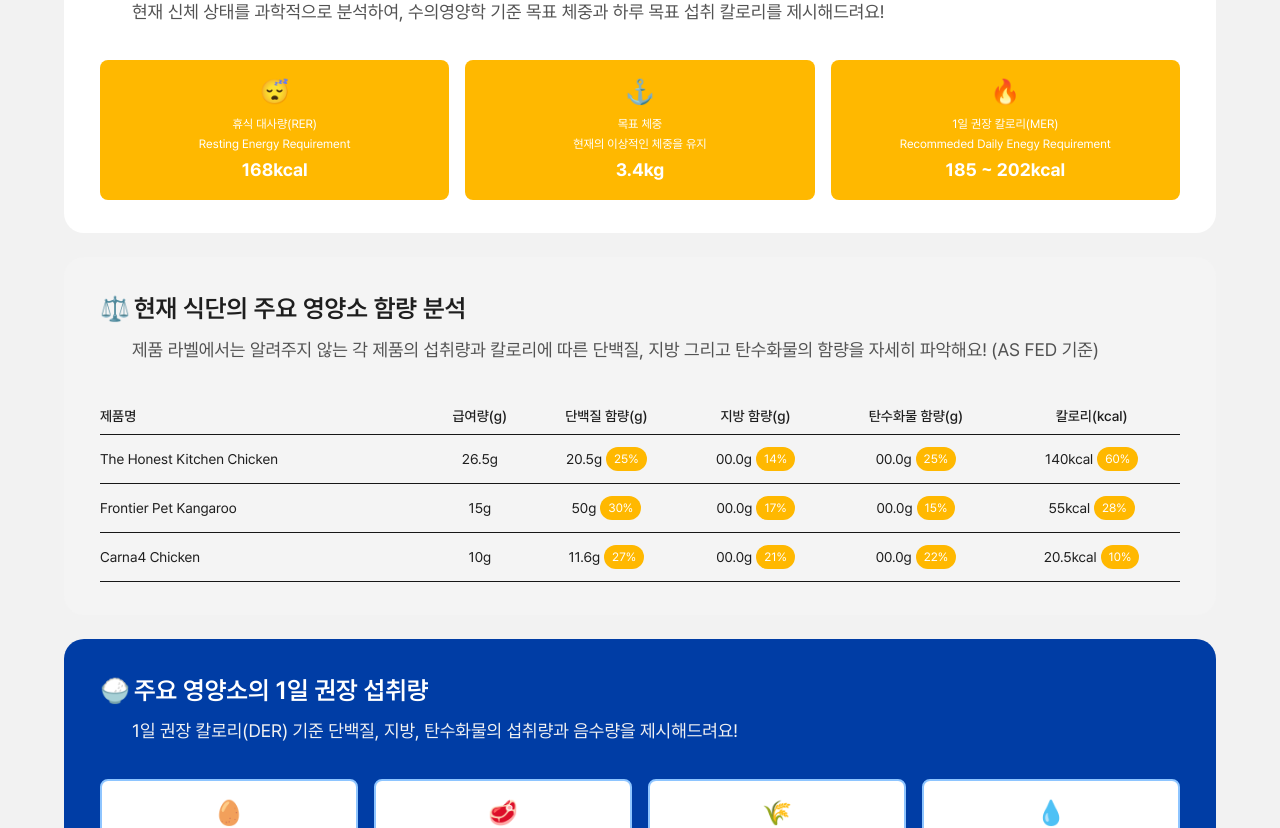
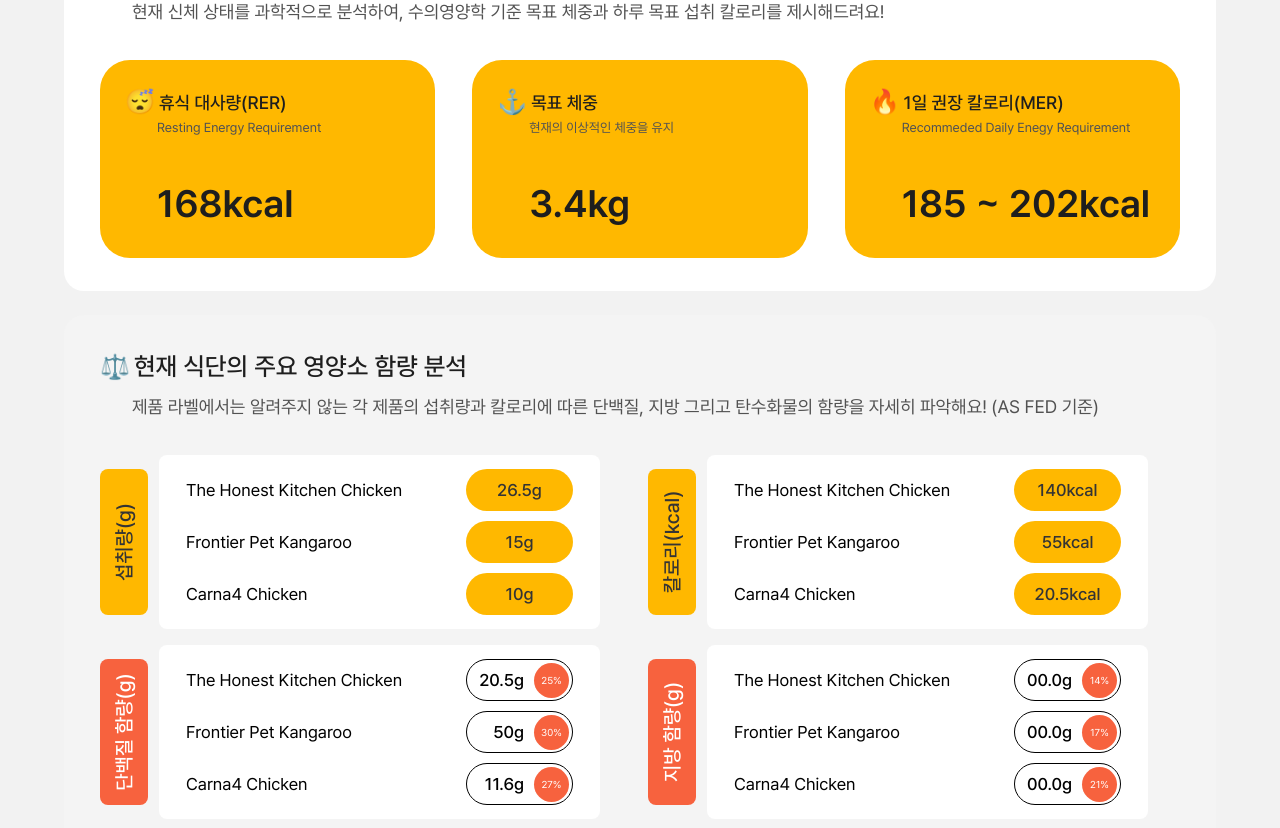
Before and after one commit to SeokHoChoi/test-jelly-univ-fe, a Next.js app: page /brief-report in a window 1280 px wide. Shown: the part 4700-5528 px from the top of the page. Built offline with nearby package versions, Linux system fonts and the light colour scheme.

Commit message:
feat: 리포트 > 현재 식단의 주요 영양소 카드 데스크탑 UI 구현

```diff
--- a/src/app/globals.css
+++ b/src/app/globals.css
@@ -73,3 +73,9 @@
   color: var(--foreground);
   font-family: 'Pretendard', system-ui, -apple-system, BlinkMacSystemFont, 'Segoe UI', Roboto, sans-serif;
 }
+
+/* 세로 텍스트 스타일 */
+.vertical-text {
+  transform: rotate(-90deg);
+  white-space: nowrap;
+}
--- a/src/components/brief-report/DetailedDietReport.tsx
+++ b/src/components/brief-report/DetailedDietReport.tsx
@@ -5,6 +5,8 @@
 import ReportCard from '@/components/common/ReportCard';
 import ReportCardHeader from '@/components/common/ReportCardHeader';
 import ReportCardContent from '@/components/common/ReportCardContent';
+import NutrientAnalysisPanel from '@/components/common/NutrientAnalysisPanel';
+import NutrientItem from '@/components/common/NutrientItem';
 
 interface PetInfo {
   name: string;
@@ -123,7 +125,7 @@
               </div>
             </div>
 
-            <div className="text-center">
+            <div className="text-left">
               <div className="flex items-center justify-center gap-0 mb-3">
                 <span className="text-2xl">🍕</span>
                 <h2 className="text-[27px] font-semibold text-white ml-0">행복한 미식가</h2>
@@ -183,18 +185,18 @@
           <ReportCard className="md:order-3 md:mt-[24px]">
             <ReportCardHeader emoji="🐶" title={`${petInfo.breed} · ${petInfo.gender}`} />
             <div className="mt-[35px]">
-              <div className="grid grid-cols-3 gap-[18px]">
-                <div className="bg-[#003DA5] rounded-lg px-[19px] py-[15px] text-left space-y-[20px]">
-                  <p className="text-[17px] text-white font-medium leading-none">나이</p>
-                  <p className="text-[22px] text-white font-semibold leading-none">{petInfo.age}</p>
+              <div className="grid grid-cols-1 sm:grid-cols-2 lg:grid-cols-3 gap-3 sm:gap-4 lg:gap-[18px]">
+                <div className="bg-[#003DA5] rounded-lg px-[15px] sm:px-[17px] lg:px-[19px] py-[12px] sm:py-[13px] lg:py-[15px] text-left space-y-[15px] sm:space-y-[17px] lg:space-y-[20px]">
+                  <p className="text-[15px] sm:text-[16px] lg:text-[17px] text-white font-medium leading-none">나이</p>
+                  <p className="text-[18px] sm:text-[20px] lg:text-[22px] text-white font-semibold leading-none">{petInfo.age}</p>
                 </div>
-                <div className="bg-[#003DA5] rounded-lg px-[19px] py-[15px] text-left space-y-[20px]">
-                  <p className="text-[17px] text-white font-medium leading-none">몸무게</p>
-                  <p className="text-[22px] text-white font-semibold leading-none">{petInfo.weight}</p>
+                <div className="bg-[#003DA5] rounded-lg px-[15px] sm:px-[17px] lg:px-[19px] py-[12px] sm:py-[13px] lg:py-[15px] text-left space-y-[15px] sm:space-y-[17px] lg:space-y-[20px]">
+                  <p className="text-[15px] sm:text-[16px] lg:text-[17px] text-white font-medium leading-none">몸무게</p>
+                  <p className="text-[18px] sm:text-[20px] lg:text-[22px] text-white font-semibold leading-none">{petInfo.weight}</p>
                 </div>
-                <div className="bg-[#003DA5] rounded-lg px-[19px] py-[15px] text-left space-y-[20px]">
-                  <p className="text-[17px] text-white font-medium leading-none">중성화</p>
-                  <p className="text-[22px] text-white font-semibold leading-none">{petInfo.neutered}</p>
+                <div className="bg-[#003DA5] rounded-lg px-[15px] sm:px-[17px] lg:px-[19px] py-[12px] sm:py-[13px] lg:py-[15px] text-left space-y-[15px] sm:space-y-[17px] lg:space-y-[20px] sm:col-span-2 lg:col-span-1">
+                  <p className="text-[15px] sm:text-[16px] lg:text-[17px] text-white font-medium leading-none">중성화</p>
+                  <p className="text-[18px] sm:text-[20px] lg:text-[22px] text-white font-semibold leading-none">{petInfo.neutered}</p>
                 </div>
               </div>
             </div>
@@ -272,24 +274,51 @@
           />
           <div className="mt-[35px]">
 
-            <div className="grid grid-cols-3 gap-4">
-              <div className="bg-[#FFB800] rounded-lg p-4 text-white text-center">
-                <div className="text-2xl mb-2">😴</div>
-                <p className="text-xs mb-1">휴식 대사량(RER)</p>
-                <p className="text-xs mb-1">Resting Energy Requirement</p>
-                <p className="text-lg font-bold">{targetMetrics.rer}</p>
+            <div className="grid grid-cols-1 sm:grid-cols-2 lg:grid-cols-3 gap-4 sm:gap-6 lg:gap-[37px]">
+              <div className="bg-[#FFB800] rounded-[20px] sm:rounded-[25px] lg:rounded-[30px] py-[20px] sm:py-[23px] lg:py-[26px] px-[20px] sm:px-[22px] lg:px-[25px] text-left">
+                <ReportCardHeader
+                  emoji="😴"
+                  title="휴식 대사량(RER)"
+                  subtitle="Resting Energy Requirement"
+                  titleColor="#1E1E1E"
+                  subtitleColor="#525252"
+                  titleSize="18px"
+                  subtitleSize="13px"
+                  titleSubtitleGap="0px"
+                />
+                <div className="mt-[25px] sm:mt-[30px] lg:mt-[37px] ml-[28px] sm:ml-[30px] lg:ml-[32px]">
+                  <p className="text-[#1E1E1E] font-semibold text-[28px] sm:text-[32px] lg:text-[38px]">{targetMetrics.rer}</p>
+                </div>
               </div>
-              <div className="bg-[#FFB800] rounded-lg p-4 text-white text-center">
-                <div className="text-2xl mb-2">⚓️</div>
-                <p className="text-xs mb-1">목표 체중</p>
-                <p className="text-xs mb-1">현재의 이상적인 체중을 유지</p>
-                <p className="text-lg font-bold">{targetMetrics.targetWeight}</p>
+              <div className="bg-[#FFB800] rounded-[20px] sm:rounded-[25px] lg:rounded-[30px] py-[20px] sm:py-[23px] lg:py-[26px] px-[20px] sm:px-[22px] lg:px-[25px] text-left">
+                <ReportCardHeader
+                  emoji="⚓️"
+                  title="목표 체중"
+                  subtitle="현재의 이상적인 체중을 유지"
+                  titleColor="#1E1E1E"
+                  subtitleColor="#525252"
+                  titleSize="18px"
+                  subtitleSize="13px"
+                  titleSubtitleGap="0px"
+                />
+                <div className="mt-[25px] sm:mt-[30px] lg:mt-[37px] ml-[28px] sm:ml-[30px] lg:ml-[32px]">
+                  <p className="text-[#1E1E1E] font-semibold text-[28px] sm:text-[32px] lg:text-[38px]">{targetMetrics.targetWeight}</p>
+                </div>
               </div>
-              <div className="bg-[#FFB800] rounded-lg p-4 text-white text-center">
-                <div className="text-2xl mb-2">🔥️</div>
-                <p className="text-xs mb-1">1일 권장 칼로리(MER)</p>
-                <p className="text-xs mb-1">Recommeded Daily Enegy Requirement</p>
-                <p className="text-lg font-bold">{targetMetrics.mer}</p>
+              <div className="bg-[#FFB800] rounded-[20px] sm:rounded-[25px] lg:rounded-[30px] py-[20px] sm:py-[23px] lg:py-[26px] px-[20px] sm:px-[22px] lg:px-[25px] text-left sm:col-span-2 lg:col-span-1">
+                <ReportCardHeader
+                  emoji="🔥️"
+                  title="1일 권장 칼로리(MER)"
+                  subtitle="Recommeded Daily Enegy Requirement"
+                  titleColor="#1E1E1E"
+                  subtitleColor="#525252"
+                  titleSize="18px"
+                  subtitleSize="13px"
+                  titleSubtitleGap="0px"
+                />
+                <div className="mt-[25px] sm:mt-[30px] lg:mt-[37px] ml-[28px] sm:ml-[30px] lg:ml-[32px]">
+                  <p className="text-[#1E1E1E] font-semibold text-[28px] sm:text-[32px] lg:text-[38px]">{targetMetrics.mer}</p>
+                </div>
               </div>
             </div>
           </div>
@@ -304,60 +333,100 @@
             subtitleColor="#525252"
           />
           <div className="mt-[35px]">
+            <div className="grid grid-cols-1 lg:grid-cols-2 gap-4">
+              {/* 섭취량(g) 패널 */}
+              <NutrientAnalysisPanel
+                title="섭취량(g)"
+                backgroundColor="#FFB800"
+                textColor="#343434"
+              >
+                <div className="space-y-[10px]">
+                  {currentFoods.map((food, index) => (
+                    <NutrientItem
+                      key={index}
+                      name={food.name}
+                      value={food.intake}
+                      type="simple"
+                    />
+                  ))}
+                </div>
+              </NutrientAnalysisPanel>
 
-            <div className="overflow-x-auto">
-              <table className="w-full">
-                <thead>
-                  <tr className="border-b">
-                    <th className="text-left py-2 text-sm font-medium text-[#1E1E1E]">제품명</th>
-                    <th className="text-center py-2 text-sm font-medium text-[#1E1E1E]">급여량(g)</th>
-                    <th className="text-center py-2 text-sm font-medium text-[#1E1E1E]">단백질 함량(g)</th>
-                    <th className="text-center py-2 text-sm font-medium text-[#1E1E1E]">지방 함량(g)</th>
-                    <th className="text-center py-2 text-sm font-medium text-[#1E1E1E]">탄수화물 함량(g)</th>
-                    <th className="text-center py-2 text-sm font-medium text-[#1E1E1E]">칼로리(kcal)</th>
-                  </tr>
-                </thead>
-                <tbody>
+              {/* 칼로리(kcal) 패널 */}
+              <NutrientAnalysisPanel
+                title="칼로리(kcal)"
+                backgroundColor="#FFB800"
+                textColor="#343434"
+              >
+                <div className="space-y-[10px]">
                   {currentFoods.map((food, index) => (
-                    <tr key={index} className="border-b">
-                      <td className="py-3 text-sm text-[#1E1E1E]">{food.name}</td>
-                      <td className="py-3 text-center text-sm text-[#1E1E1E]">{food.intake}</td>
-                      <td className="py-3 text-center text-sm text-[#1E1E1E]">
-                        <div className="flex items-center justify-center gap-1">
-                          <span>{food.protein}</span>
-                          <div className="bg-[#FFB800] text-white text-xs px-2 py-1 rounded-full">
-                            {food.proteinPercent}
-                          </div>
-                        </div>
-                      </td>
-                      <td className="py-3 text-center text-sm text-[#1E1E1E]">
-                        <div className="flex items-center justify-center gap-1">
-                          <span>{food.fat}</span>
-                          <div className="bg-[#FFB800] text-white text-xs px-2 py-1 rounded-full">
-                            {food.fatPercent}
-                          </div>
-                        </div>
-                      </td>
-                      <td className="py-3 text-center text-sm text-[#1E1E1E]">
-                        <div className="flex items-center justify-center gap-1">
-                          <span>{food.carbs}</span>
-                          <div className="bg-[#FFB800] text-white text-xs px-2 py-1 rounded-full">
-                            {food.carbsPercent}
-                          </div>
-                        </div>
-                      </td>
-                      <td className="py-3 text-center text-sm text-[#1E1E1E]">
-                        <div className="flex items-center justify-center gap-1">
-                          <span>{food.calories}</span>
-                          <div className="bg-[#FFB800] text-white text-xs px-2 py-1 rounded-full">
-                            {food.caloriesPercent}
-                          </div>
-                        </div>
-                      </td>
-                    </tr>
+                    <NutrientItem
+                      key={index}
+                      name={food.name}
+                      value={food.calories}
+                      type="simple"
+                    />
                   ))}
-                </tbody>
-              </table>
+                </div>
+              </NutrientAnalysisPanel>
+
+              {/* 단백질 함량(g) 패널 */}
+              <NutrientAnalysisPanel
+                title="단백질 함량(g)"
+                backgroundColor="#F7623E"
+                textColor="#FFFFFF"
+              >
+                <div className="space-y-[10px]">
+                  {currentFoods.map((food, index) => (
+                    <NutrientItem
+                      key={index}
+                      name={food.name}
+                      value={food.protein}
+                      percentage={food.proteinPercent}
+                      type="complex"
+                    />
+                  ))}
+                </div>
+              </NutrientAnalysisPanel>
+
+              {/* 지방 함량(g) 패널 */}
+              <NutrientAnalysisPanel
+                title="지방 함량(g)"
+                backgroundColor="#F7623E"
+                textColor="#FFFFFF"
+              >
+                <div className="space-y-[10px]">
+                  {currentFoods.map((food, index) => (
+                    <NutrientItem
+                      key={index}
+                      name={food.name}
+                      value={food.fat}
+                      percentage={food.fatPercent}
+                      type="complex"
+                    />
+                  ))}
+                </div>
+              </NutrientAnalysisPanel>
+
+              {/* 탄수화물 함량(g) 패널 */}
+              <NutrientAnalysisPanel
+                title="탄수화물 함량(g)"
+                backgroundColor="#F7623E"
+                textColor="#FFFFFF"
+                className="lg:col-span-2"
+              >
+                <div className="space-y-[10px]">
+                  {currentFoods.map((food, index) => (
+                    <NutrientItem
+                      key={index}
+                      name={food.name}
+                      value={food.carbs}
+                      percentage={food.carbsPercent}
+                      type="complex"
+                    />
+                  ))}
+                </div>
+              </NutrientAnalysisPanel>
             </div>
           </div>
         </ReportCard>
@@ -374,22 +443,22 @@
           <div className="mt-[35px] text-white">
 
             <div className="grid grid-cols-4 gap-4">
-              <div className="bg-white border-2 border-blue-300 rounded-lg p-4 text-center">
+              <div className="bg-white border-2 border-blue-300 rounded-lg p-4 text-left">
                 <div className="text-2xl mb-2 text-[#003DA5]">🥚</div>
                 <p className="text-xs text-[#003DA5] mb-1">단백질(Protein)</p>
                 <p className="text-sm font-bold text-[#003DA5]">{recommendedIntake.protein}</p>
               </div>
-              <div className="bg-white border-2 border-blue-300 rounded-lg p-4 text-center">
+              <div className="bg-white border-2 border-blue-300 rounded-lg p-4 text-left">
                 <div className="text-2xl mb-2 text-[#003DA5]">🥩</div>
                 <p className="text-xs text-[#003DA5] mb-1">지방(Fat)</p>
                 <p className="text-sm font-bold text-[#003DA5]">{recommendedIntake.fat}</p>
               </div>
-              <div className="bg-white border-2 border-blue-300 rounded-lg p-4 text-center">
+              <div className="bg-white border-2 border-blue-300 rounded-lg p-4 text-left">
                 <div className="text-2xl mb-2 text-[#003DA5]">🌾</div>
                 <p className="text-xs text-[#003DA5] mb-1">탄수화물(Carbs)</p>
                 <p className="text-sm font-bold text-[#003DA5]">{recommendedIntake.carbs}</p>
               </div>
-              <div className="bg-white border-2 border-blue-300 rounded-lg p-4 text-center">
+              <div className="bg-white border-2 border-blue-300 rounded-lg p-4 text-left">
                 <div className="text-2xl mb-2 text-[#003DA5]">💧</div>
                 <p className="text-xs text-[#003DA5] mb-1">음수량</p>
                 <p className="text-sm font-bold text-[#003DA5]">{recommendedIntake.water}</p>
--- /dev/null
+++ b/src/components/common/NutrientAnalysisPanel.tsx
@@ -0,0 +1,40 @@
+'use client';
+
+import { ReactNode } from 'react';
+
+interface NutrientAnalysisPanelProps {
+  title: string;
+  backgroundColor: string;
+  textColor: string;
+  children: ReactNode;
+  className?: string;
+}
+
+const NutrientAnalysisPanel = ({
+  title,
+  backgroundColor,
+  textColor,
+  children,
+  className = ''
+}: NutrientAnalysisPanelProps) => {
+  return (
+    <div className={`flex items-center ${className}`}>
+      <div
+        className="rounded-lg w-[48px] h-[146px] flex items-center justify-center"
+        style={{ backgroundColor }}
+      >
+        <span
+          className="font-medium text-[20px] vertical-text"
+          style={{ color: textColor }}
+        >
+          {title}
+        </span>
+      </div>
+      <div className="bg-white rounded-lg w-[441px] h-[174px] py-[14px] px-[27px] ml-[11px]">
+        {children}
+      </div>
+    </div>
+  );
+};
+
+export default NutrientAnalysisPanel;
--- /dev/null
+++ b/src/components/common/NutrientItem.tsx
@@ -0,0 +1,42 @@
+'use client';
+
+interface NutrientItemProps {
+  name: string;
+  value: string;
+  percentage?: string;
+  type: 'simple' | 'complex';
+}
+
+const NutrientItem = ({ name, value, percentage, type }: NutrientItemProps) => {
+  if (type === 'simple') {
+    // 섭취량, 칼로리 타입 - 단순한 노란색 배지
+    return (
+      <div className="flex items-center justify-between">
+        <span className="text-[17px] font-normal text-[#000000]">{name}</span>
+        <div className="bg-[#FFB800] text-[#343434] text-[17px] font-medium h-[42px] w-[107px] rounded-full flex items-center justify-center">
+          {value}
+        </div>
+      </div>
+    );
+  }
+
+  // 단백질, 지방, 탄수화물 타입 - 복잡한 구조 (보더 + 원형 배지)
+  return (
+    <div className="flex items-center justify-between">
+      <span className="text-[17px] font-normal text-[#000000]">{name}</span>
+      <div className="border border-[#000000] h-[42px] w-[107px] rounded-full flex items-center relative">
+        <span
+          className="text-[#000000] text-[17px] font-medium absolute"
+          style={{ right: 'calc(35px + 3px + 10px)' }}
+        >
+          {value}
+        </span>
+        <div className="w-[35px] h-[35px] bg-[#F7623E] rounded-full flex items-center justify-center absolute right-[3px]">
+          <span className="text-white text-[10px] font-light">{percentage}</span>
+        </div>
+      </div>
+    </div>
+  );
+};
+
+export default NutrientItem;
--- a/src/components/common/ReportCardHeader.tsx
+++ b/src/components/common/ReportCardHeader.tsx
@@ -8,6 +8,9 @@
   subtitle?: string;
   titleColor?: string;
   subtitleColor?: string;
+  titleSize?: string;
+  subtitleSize?: string;
+  titleSubtitleGap?: string;
 }
 
 const ReportCardHeader = ({
@@ -15,7 +18,10 @@
   title,
   subtitle,
   titleColor = '#1E1E1E',
-  subtitleColor = '#525252'
+  subtitleColor = '#525252',
+  titleSize = '25px',
+  subtitleSize = '18px',
+  titleSubtitleGap = '8px'
 }: ReportCardHeaderProps) => {
   // 색상에 따른 Tailwind 클래스 매핑
   const getColorClass = (color: string) => {
@@ -39,9 +45,10 @@
         <span className="text-2xl">{emoji}</span>
         <h2
           className={twMerge(
-            "text-[25px] font-semibold",
+            "font-medium",
             getColorClass(titleColor)
           )}
+          style={{ fontSize: titleSize }}
         >
           {title}
         </h2>
@@ -49,9 +56,10 @@
       {subtitle && (
         <p
           className={twMerge(
-            "font-normal text-[18px] mt-[8px] ml-[32px]",
+            "font-normal ml-[32px]",
             getColorClass(subtitleColor)
           )}
+          style={{ fontSize: subtitleSize, marginTop: titleSubtitleGap }}
         >
           {subtitle}
         </p>
```
